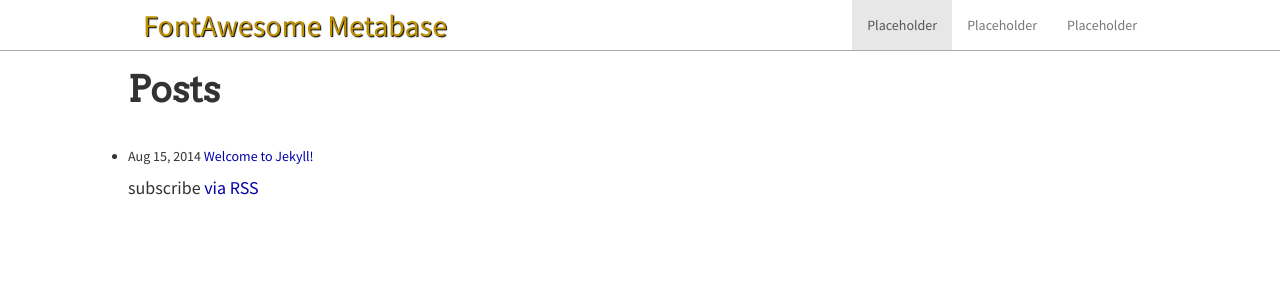
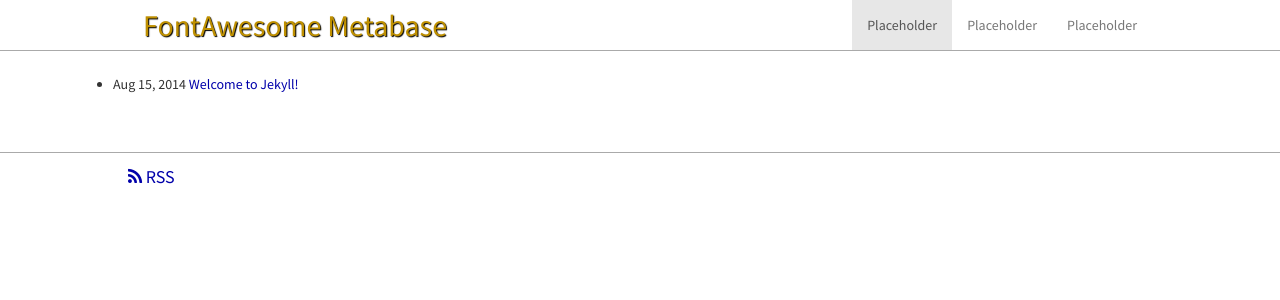
Before and after one commit to fadbus/fadbus.github.io, a Jekyll site: the page built from index.html, in a window 1280 px wide. Shown: the top 300 px of the page. Built offline with Jekyll 4.4.1, drawn with Linux system fonts in a browser that asks for light colours.

Commit message:
Setup footer placeholder.  Padded the main container.

```diff
--- a/_includes/footer.html
+++ b/_includes/footer.html
@@ -1,6 +1,14 @@
-<footer>
-  <!-- imagine interesting footer copy here -->
-</footer>
+<footer class="footer-wrapper">
+
+<div class="container">
+<div class="row">
+
+  <p><a href="{{ "/feed.xml" | prepend: site.baseurl }}"><i class="fa fa-rss"></i>&nbsp;RSS</a></p>
+
+</div><!-- /.row -->
+</div><!-- /.container -->
+
+</footer><!-- /.footer-wrapper -->
 
 {% include scripts.html %}
 {% include analytics.html %}
--- a/assets/css/custom.css
+++ b/assets/css/custom.css
@@ -57,3 +57,11 @@ h1 small { padding-left: 15px; }
 /* FontAwesome overrides
 /* ~~~~~~~~~~~~~~~~~~~~~~~~~~~~~~~~~~~~~~~~~~~~~~~~~~~~~~~~~~~~~~~~~~~~~~~~~~ */
 #font-filter { margin-bottom: 24px; }
+
+.footer-wrapper { border-top: 1px solid #aaa; margin-top: 24px; padding-top: 12px; }
+
+.horizontal-padding-small { padding: 8px 0 8px 0; }
+
+.horizontal-padding-medium { padding: 24px 0 24px 0; }
+
+.horizontal-padding-large { padding: 48px 0 96px 0; }
--- a/index.html
+++ b/index.html
@@ -2,9 +2,8 @@
 layout: default
 ---
 
-<div class="home">
-
-  <h1>Posts</h1>
+<div class="container horizontal-padding-medium">
+<div class="row">
 
   <ul class="posts">
     {% for post in site.posts %}
@@ -15,6 +14,5 @@ layout: default
     {% endfor %}
   </ul>
 
-  <p class="rss-subscribe">subscribe <a href="{{ "/feed.xml" | prepend: site.baseurl }}">via RSS</a></p>
-
-</div>
+</div><!-- /.row -->
+</div><!-- /.container -->
```
Also changed, not shown: assets/scss/custom.scss (+18 -0 lines).
